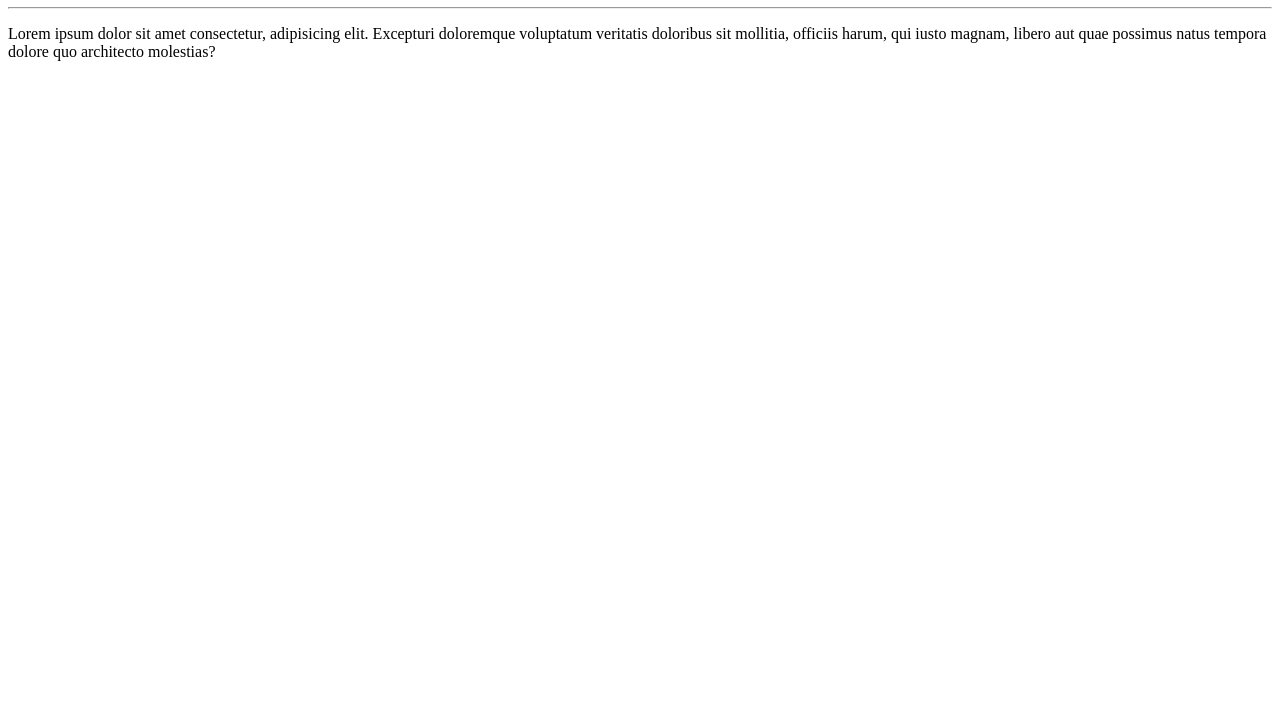
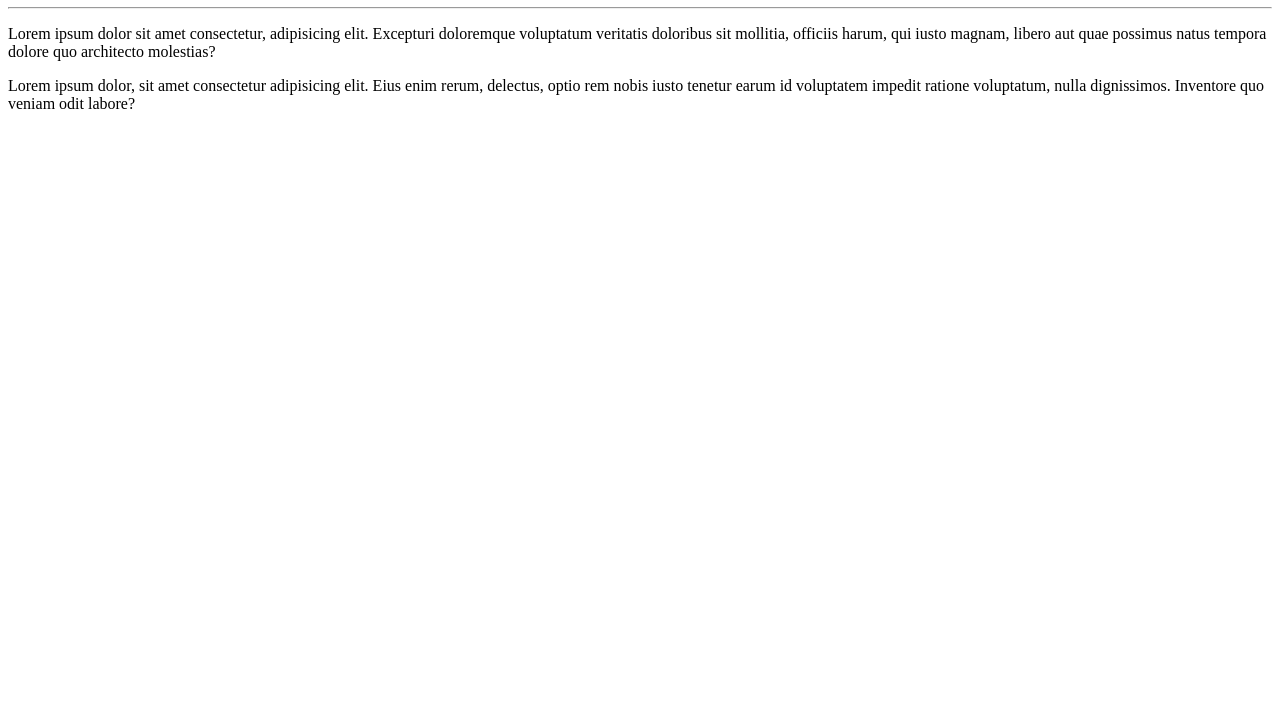
Before and after one commit to emerfelippini/Aprendizado, a plain HTML site: page index.html in a window 1280 px wide. Shown: the part 73-800 px from the top of the page. Drawn offline with Linux system fonts and the light colour scheme.

Commit message:
Adicionado outro parágrafo

```diff
--- a/index.html
+++ b/index.html
@@ -10,5 +10,6 @@
     <h1>Olá, mundo!!</h1>
     <hr>
     <p>Lorem ipsum dolor sit amet consectetur, adipisicing elit. Excepturi doloremque voluptatum veritatis doloribus sit mollitia, officiis harum, qui iusto magnam, libero aut quae possimus natus tempora dolore quo architecto molestias?</p>
+    <p>Lorem ipsum dolor, sit amet consectetur adipisicing elit. Eius enim rerum, delectus, optio rem nobis iusto tenetur earum id voluptatem impedit ratione voluptatum, nulla dignissimos. Inventore quo veniam odit labore?</p>
 </body>
 </html>
```
